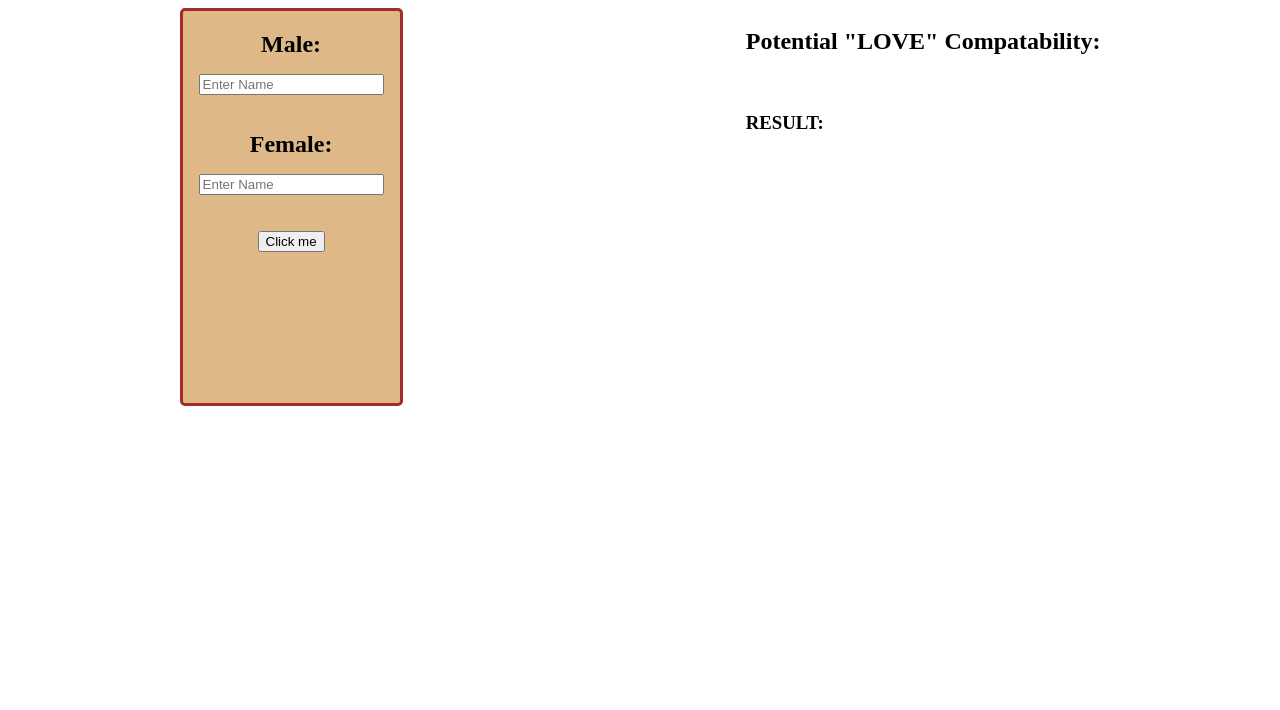
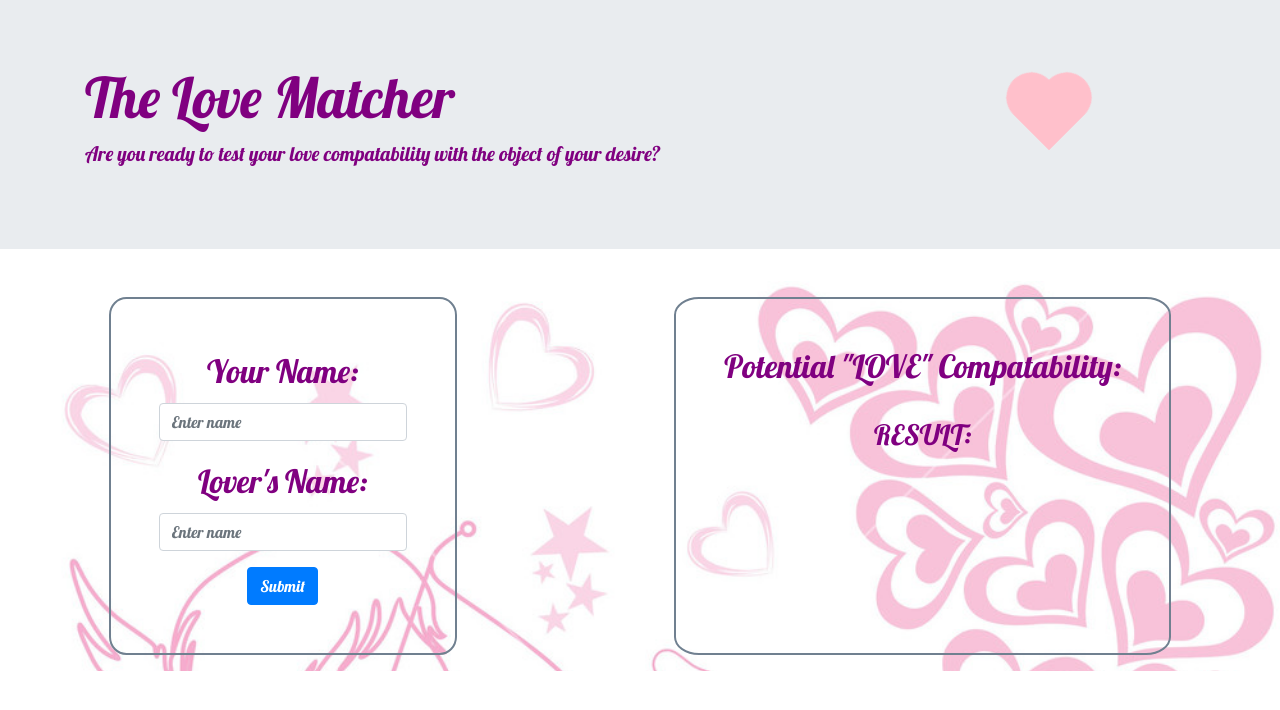
Before and after one commit to SprayTanLLC/Love-Matcher, a plain HTML site: page index.html in a window 1280 px wide. Drawn offline with nearby package versions, Linux system fonts and the light colour scheme.

Commit message:
add styles and bootstrap

```diff
--- a/Atom.js
+++ b/Atom.js
@@ -6,7 +6,12 @@ const getRandomNumber = () => {
 
 const replaceHTML = () => {
   document.getElementById("result").innerHTML =
-    getRandomNumber() + "% love potential";
+    "RESULT: " + getRandomNumber() + "% love potential";
+  document.getElementById("bs-butt").innerHTML = "Reset";
 };
 
-document.getElementById("clickMe").addEventListener("click", replaceHTML);
+//document.getElementById("clickMe").addEventListener("click", replaceHTML);
+
+document.getElementById("bs-butt").addEventListener("click", replaceHTML);
+
+// if the love compatability is under 50%, display a broken heart, if it is above 50%, display lots of hearts;
--- a/index.html
+++ b/index.html
@@ -3,20 +3,62 @@
     <meta charset="UTF-8" />
     <meta name="viewport" content="width=device-width, initial-scale=1.0" />
     <meta http-equiv="X-UA-Compatible" content="ie=edge" />
+    <link
+      rel="stylesheet"
+      href="https://stackpath.bootstrapcdn.com/bootstrap/4.5.2/css/bootstrap.min.css"
+    />
     <link type="text/css" rel="stylesheet" href="styles.css" />
-    <title>Atom</title>
+    <link
+      href="https://fonts.googleapis.com/css2?family=Lobster&display=swap"
+      rel="stylesheet"
+    />
+    <title>LoveMatcher</title>
   </head>
   <body>
-    <div class="money">
-      <h2>Male: <br /><input type="text" placeholder="Enter Name" /></h2>
-      <h2>Female: <br /><input type="text" placeholder="Enter Name" /></h2>
-      <button id="clickMe">Click me</button>
+    <div class="jumbotron jumbotron-fluid header">
+      <div class="container">
+        <h1 class="display-4">The Love Matcher</h1>
+        <p class="lead">
+          Are you ready to test your love compatability with the object of your
+          desire?
+        </p>
+      </div>
     </div>
-    <div class="container">
-      <h2>Potential "LOVE" Compatability:</h2>
-      <br />
-      <h3 id="result">RESULT:</h3>
+    <main class="d-flex">
+      <form>
+        <div class="form-group">
+          <label for="exampleInputEmail1">Your Name:</label>
+          <input
+            class="form-control"
+            id="exampleInputEmail1"
+            aria-describedby="emailHelp"
+            placeholder="Enter name"
+          />
+        </div>
+        <div class="form-group">
+          <label for="exampleInputPassword1">Lover's Name:</label>
+          <input
+            type="name"
+            class="form-control"
+            id="exampleInputPassword1"
+            placeholder="Enter name"
+          />
+        </div>
+        <button id="bs-butt" type="button" class="btn btn-primary">
+          Submit
+        </button>
+      </form>
+      <div class="resultcontainer">
+        <h2>Potential "LOVE" Compatability:</h2>
+        <br />
+        <h3 id="result">RESULT:</h3>
+      </div>
+    </main>
+    <div class="heartContainer">
+      <div class="back"></div>
+      <div class="heart"></div>
     </div>
+
     <script src="atom.js"></script>
   </body>
 </html>
--- a/styles.css
+++ b/styles.css
@@ -1,14 +1,84 @@
 body {
+  color: purple;
+  font-family: "Lobster", cursive;
+}
+
+main {
+  background: url("./resources/cupid.jpg");
+  background-size: cover;
   display: flex;
   justify-content: space-around;
 }
-.money {
+form {
+  margin: 1rem;
+  border: 2px solid slategray;
+  border-radius: 5%;
+  padding: 3rem;
   text-align: center;
-  border: 3px solid brown;
-  height: 50%;
-  background-color: burlywood;
-  border-radius: 5px;
 }
-input {
+.resultcontainer {
   margin: 1rem;
+  border: 2px solid slategray;
+  padding: 3rem;
+  text-align: center;
+  border-radius: 5%;
 }
+.form-group {
+  font-size: 2rem;
+}
+.heartContainer {
+  width: 50%;
+  height: auto;
+}
+
+.heart {
+  position: absolute;
+  margin-top: 7%;
+  margin-left: 80%;
+  top: 0;
+  right: 0;
+  bottom: 0;
+  left: 0;
+  background-color: pink;
+  height: 50px;
+  width: 50px;
+  transform: rotate(-45deg);
+  animation-name: beat;
+  animation-duration: 1s;
+  animation-iteration-count: infinite;
+}
+.heart:after {
+  background-color: pink;
+  content: "";
+  border-radius: 50%;
+  position: absolute;
+  width: 50px;
+  height: 50px;
+  top: 0px;
+  left: 25px;
+}
+.heart:before {
+  background-color: pink;
+  content: "";
+  border-radius: 50%;
+  position: absolute;
+  width: 50px;
+  height: 50px;
+  top: -25px;
+  left: 0px;
+}
+
+@keyframes backdiv {
+  50% {
+    background: #ffe6f2;
+  }
+}
+
+@keyframes beat {
+  0% {
+    transform: scale(1) rotate(-45deg);
+  }
+  50% {
+    transform: scale(0.6) rotate(-45deg);
+  }
+}
```
Also changed, not shown: resources/cupid.jpg (added).
